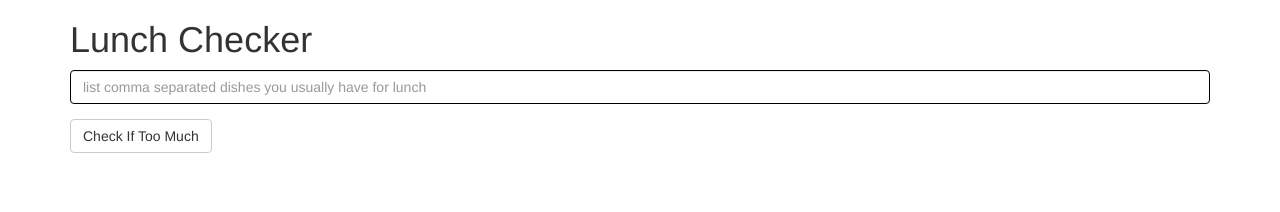
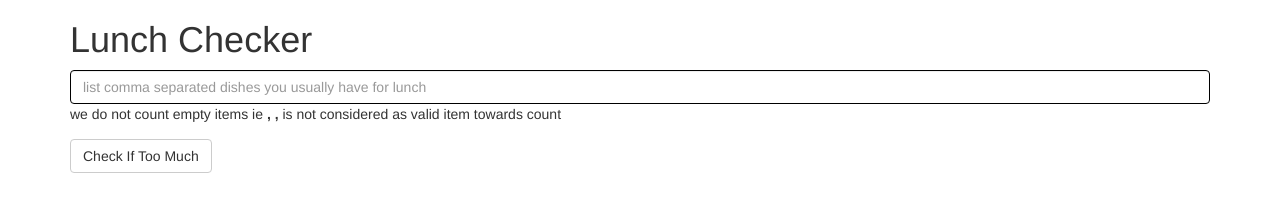
Before and after one commit to anureetsingh/CourseraAssignments, a plain HTML site: page Module1/index.html in a window 1280 px wide. Drawn offline with Linux system fonts and the light colour scheme.

Commit message:
Update index.html

```diff
--- a/Module1/index.html
+++ b/Module1/index.html
@@ -20,6 +20,7 @@
              class="form-control"
              ng-model="items"
              style="border-color:{{bodrColor}}">
+             <span>we do not count empty items ie <b>, ,</b> is not considered as valid item towards count</span>
          </div>
          <div class="form-group">
              <button class="btn btn-default" ng-click="checkLunch()">Check If Too Much</button>
```
